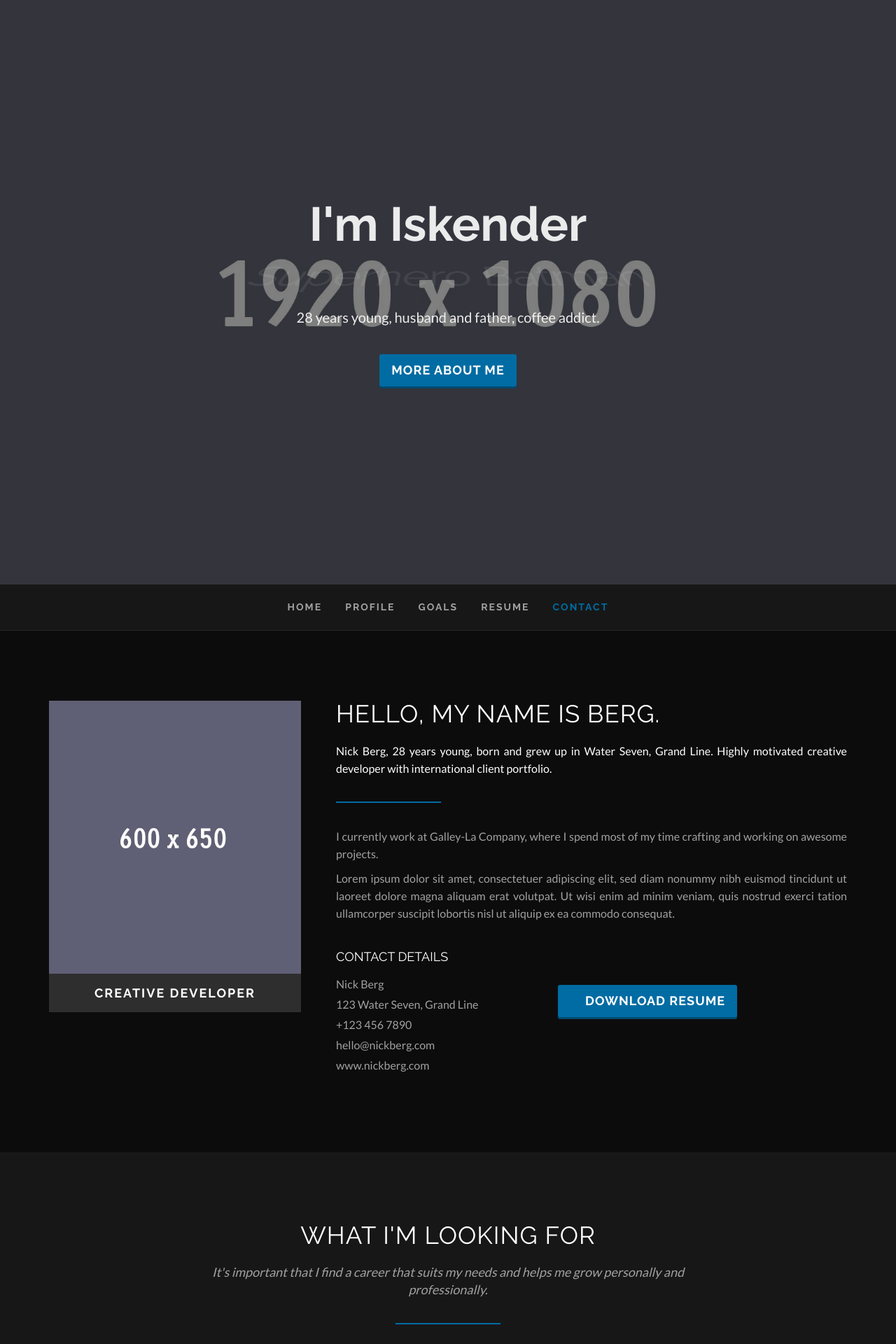
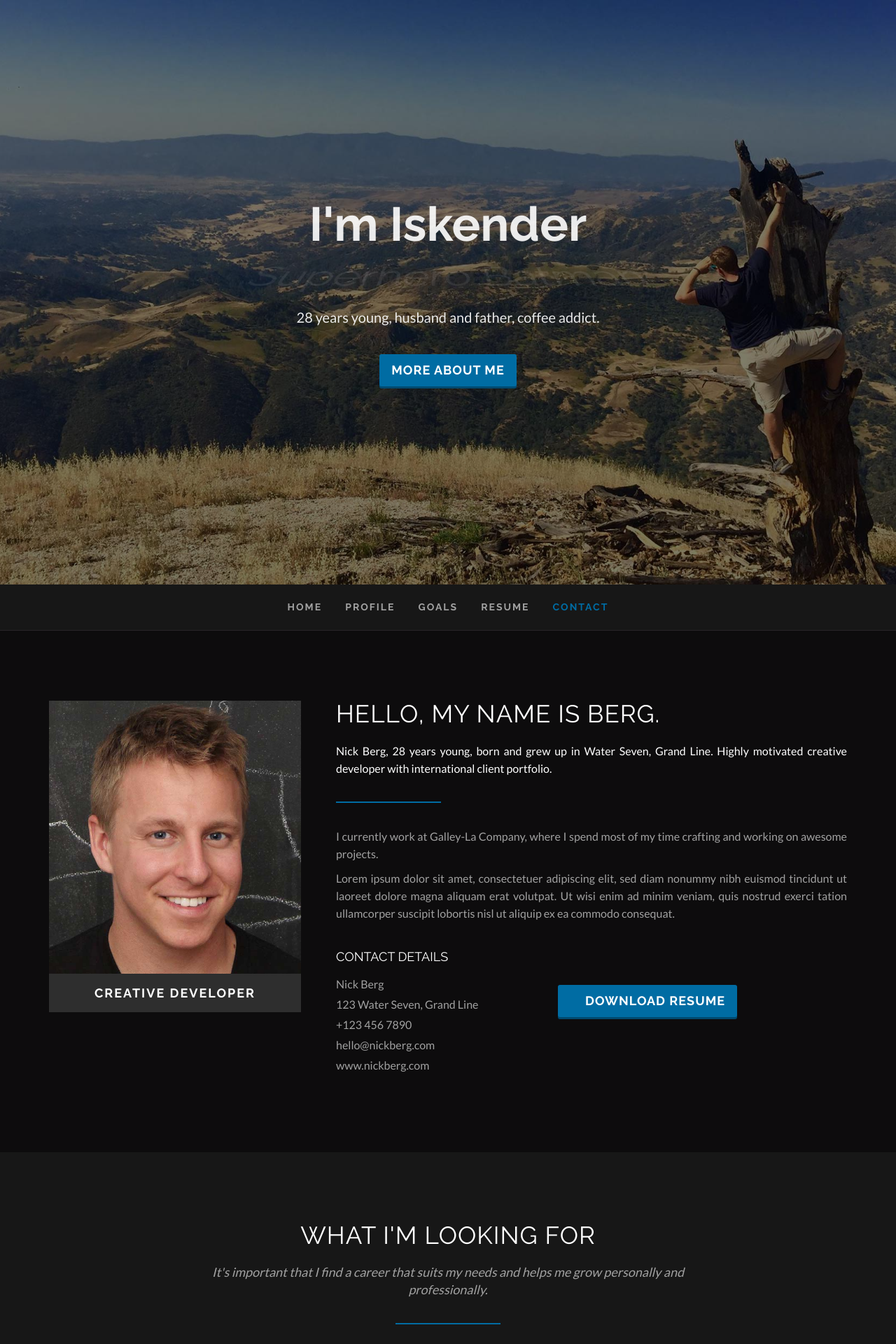
Before and after one commit to clearcareer/IskenderResume, a Jekyll site: the page built from index.html, in a window 1280 px wide. Shown: the top 1920 px of the page at 70% size. Built offline with Jekyll 4.4.1, drawn with Linux system fonts in a browser that asks for light colours; some web fonts are replaced.

Commit message:
Updated '/index.html' via CloudCannon

```diff
--- a/index.html
+++ b/index.html
@@ -4,8 +4,8 @@
 navbar_brand: John
 full_name: John Smith
 email: johnsmith@example.com
-profilepic_path: assets/images/profile-picture-2.jpg
-background_image_path: assets/images/bg-hero.jpg
+profilepic_path: /assets/images/profilepic.jpg
+background_image_path: /assets/images/backgroundimg.jpg
 upload_resume_path: assets/resume.pdf
 occupations:
   - title: Creative Developer
@@ -15,13 +15,13 @@
 goals:
   - name: analytics
     icon: plane
-      description: Lorem ipsum dolor sit amet, consectetuer adipiscing elit, sed diam nonummy nibh euismod tincidunt ut laoreet dolore magna aliquam erat volutpat.
+    description: 'Lorem ipsum dolor sit amet, consectetuer adipiscing elit, sed diam nonummy nibh euismod tincidunt ut laoreet dolore magna aliquam erat volutpat.'
   - name: analytics
     icon: plane
-      description: Lorem ipsum dolor sit amet, consectetuer adipiscing elit, sed diam nonummy nibh euismod tincidunt ut laoreet dolore magna aliquam erat volutpat.
+    description: 'Lorem ipsum dolor sit amet, consectetuer adipiscing elit, sed diam nonummy nibh euismod tincidunt ut laoreet dolore magna aliquam erat volutpat.'
   - name: analytics
     icon: plane
-      description: Lorem ipsum dolor sit amet, consectetuer adipiscing elit, sed diam nonummy nibh euismod tincidunt ut laoreet dolore magna aliquam erat volutpat.
+    description: 'Lorem ipsum dolor sit amet, consectetuer adipiscing elit, sed diam nonummy nibh euismod tincidunt ut laoreet dolore magna aliquam erat volutpat.'
 education:
   - number: 1
     years: 2012-2014
@@ -63,16 +63,16 @@
     icon: twitter
 social_icons:
   - name: Facebook
-      link: #
+    link: ''
     icon: facebook
   - name: Twitter
-      link: #
+    link: ''
     icon: twitter
   - name: Instagram
-      link: #
+    link: ''
     icon: instagram
   - name: Github
-      link: #
+    link: ''
     icon: github
 ---
 
@@ -169,7 +169,7 @@
                     <!-- PROFILE PICTURE START -->
                     <div class="col-md-4 hidden-xs hidden-sm match-height pp-wrapper">
                         <div class="profile-picture style-two">
-                            <img src="{{ page.profilepic_path }}" alt="profile picture" class="img-responsive"/>
+                            <img src="{{ page.profilepic_path }}" alt="profile picture" class="img-responsive" />
 
                             <h4 class="title editable">Creative Developer</h4>
                         </div>
@@ -275,8 +275,8 @@
                                 <p class="text-center">
                                     <i class="fa fa-{{ goal.icon }} fa-3x colored-text"></i>
 
-                                    <h4 class="text-center">{{ goal.name }}</h4>
-                                </p>
+                                    </p><h4 class="text-center">{{ goal.name }}</h4>
+                                <p></p>
 
                                 <p>
                                     {{ goal.description }}
```
Lines whose indentation alone changed are shown as unchanged.
